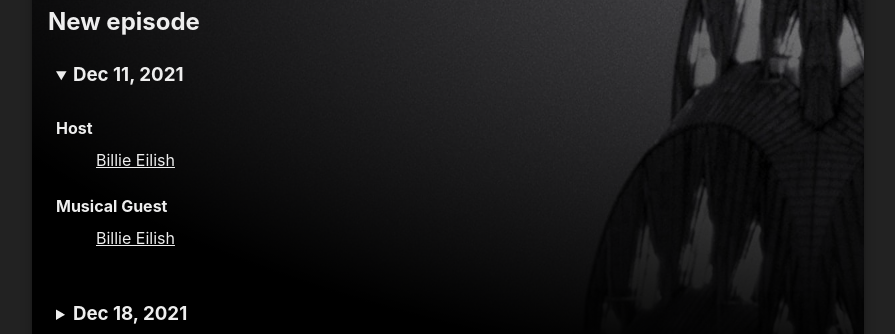
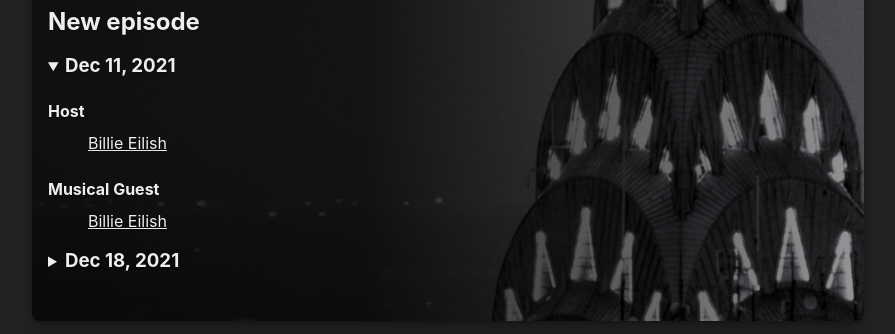
Before and after one commit to samhenrigold/snl.today, an Eleventy site: page src/index.njk in a window 1280 px wide. Shown: the part 615-949 px from the top of the page, without its empty margins (192-1087 px from the left). Built offline with nearby package versions, Linux system fonts and the light colour scheme; Eleventy itself is replaced by a stand-in of ours; files that its build step writes are made by us from their sources.

Commit message:
feature, not a bug

```diff
--- a/src/assets/styles.css
+++ b/src/assets/styles.css
@@ -1,5 +1,5 @@
 :root {
-    --tint: radial-gradient(ellipse at top right, transparent , black 70%);
+  --tint: linear-gradient(90deg, rgb(0, 0, 0, .8) 40%, rgb(0, 0, 0, .15));
 }
 
 body {
@@ -24,9 +24,10 @@
 }
 
 article {
-    background-size: 100vw;
+    background-size: cover;
+    background-position: top center;
     background-repeat: no-repeat;
-    background-position: top center;
+    background-attachment: fixed;
     padding: 3rem 1rem;
     border-radius: 8px;
     max-width: 800px;
@@ -40,34 +41,10 @@
   ;
 }
 
-details {
-    margin: 1.3rem 0;
-    /* border-bottom: 1px solid #aaa; */
-    padding: 0.5rem;
-    height: auto;
-    max-height: 1.5rem; /* set to line height */
-    transition: all 0.1s ease;
-  }
+article > * {
+  text-shadow: 0 1px 2px rgb(0,0,0,.3);
+}
 
-  details[open] {
-    max-height: 99rem;
-    transition: all 1s ease;
-    /* border: 1px solid #aaa; */
-  }
-
-  details summary {
-    font-weight: bold;
-    cursor: pointer;
-    margin-bottom: 0.5em;
-    font-weight: bold;
-    margin: -0.5em -0.5em 0;
-    padding: 0.5em;
-  }
-
-  details[open] summary {
-    /* border-bottom: 1px solid #aaa; */
-    margin-bottom: 0.8em;
-  }
 footer {
     max-width: 800px;
     margin: 2rem auto 1rem;
@@ -100,7 +77,7 @@
 article img:hover { filter: invert(44%) sepia(71%) saturate(7498%) hue-rotate(210deg) brightness(100%) contrast(109%); }
 
 @media screen and (max-width: 543px) {
-    article { padding: 2rem 1rem; background-position: top left; }
+    article { padding: 2rem 1rem; }
     #snl { background-image: var(--tint), url('/assets/SNL_S44-Web-DynamicLead-Mobile-1114x891.jpg'); }
     #lnsm { background-image: var(--tint), url('/assets/LNSM_S9-Web-DynamicLead-Mobile-1114x891.jpeg');}
     #tsjf { background-image: var(--tint), url('/assets/TonightShow-2021-Web-DynamicLead-Mobile-1114x891.jpg'); }
```
